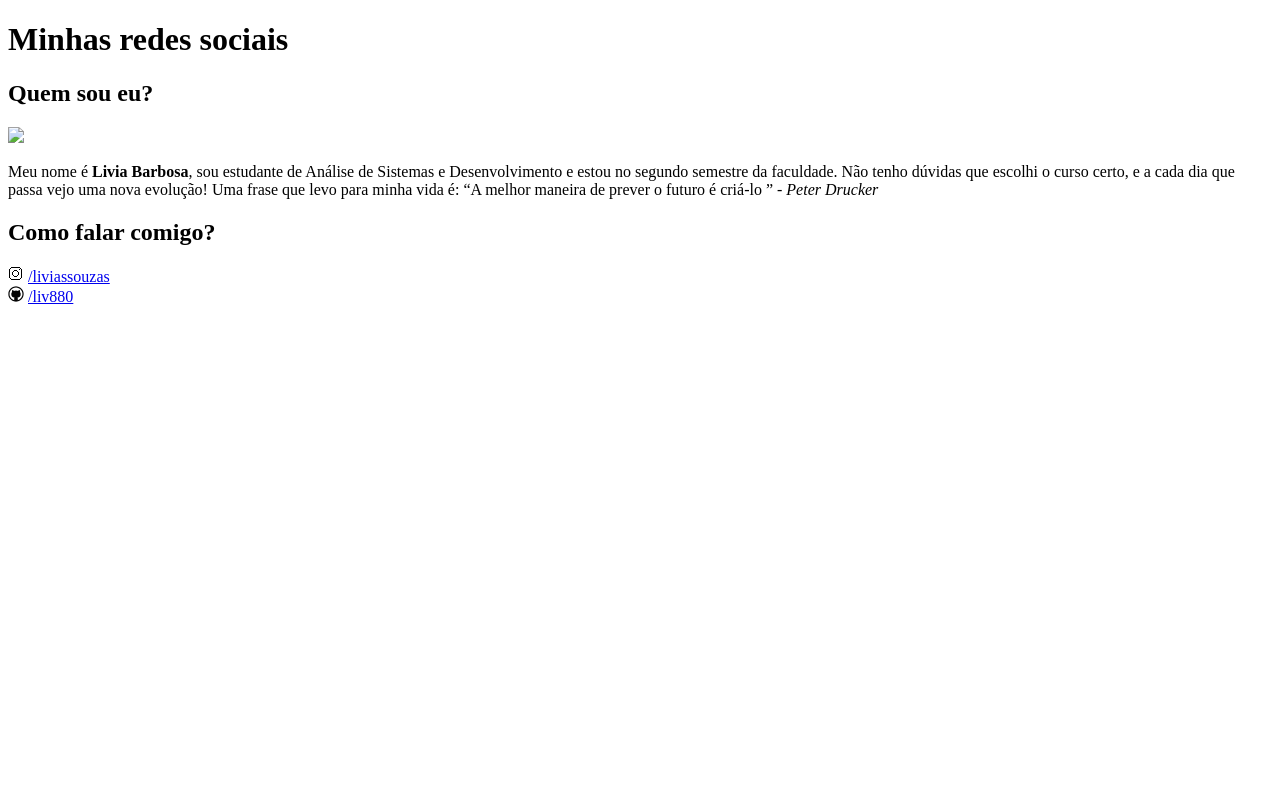
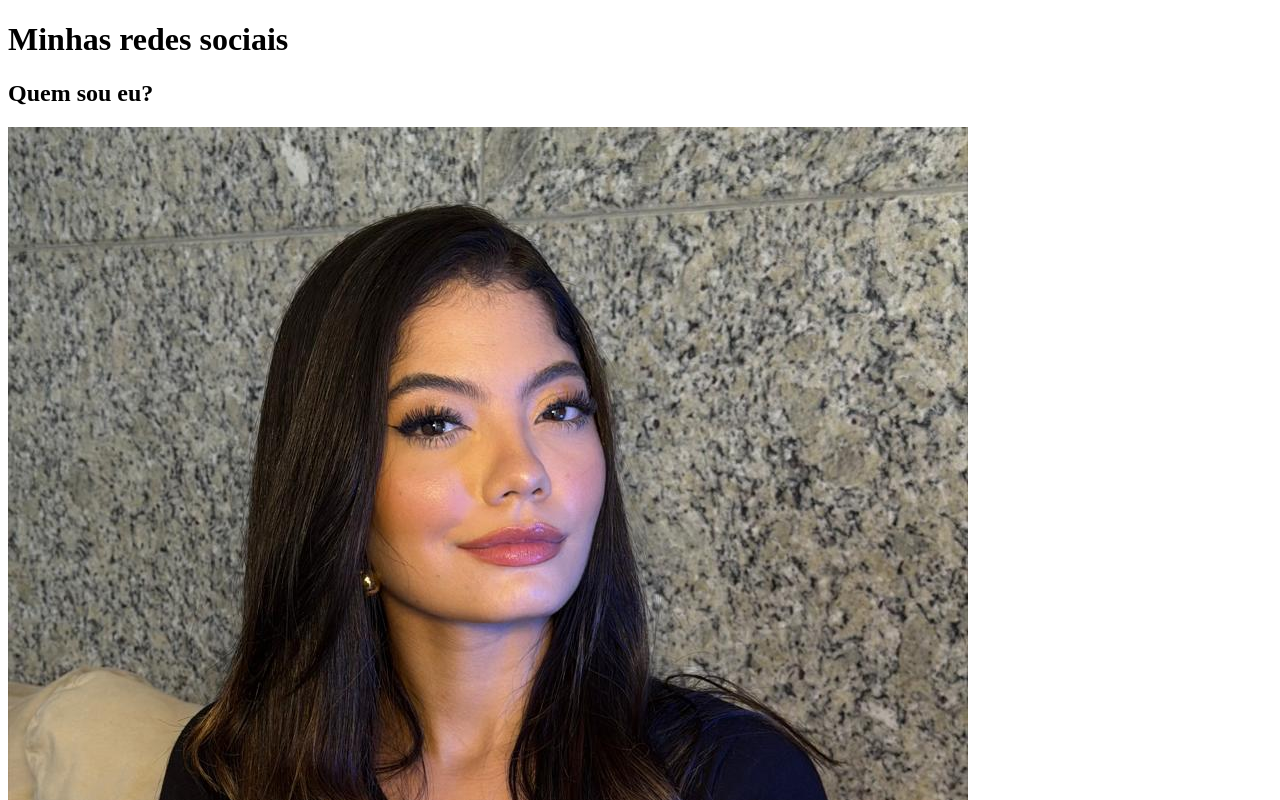
Before and after one commit to liv880/html-css, a plain HTML site: page index.html in a window 1280 px wide. Shown: the top 800 px of the page. Drawn offline with Linux system fonts and the light colour scheme; files whose address does not match are found by name.

Commit message:
atualizar a  img

```diff
--- a/index.html
+++ b/index.html
@@ -6,7 +6,7 @@
     <title>Minhas redes sociais</title>
     <h1>Minhas redes sociais</h1>
     <h2>Quem sou eu?</h2>
-    <img src="WhatsApp Image 2026-03-24 at 15.48.46.jpeg" alt=" ">
+    <img src="ex001/WhatsApp Image 2026-03-24 at 15.48.46.jpeg" alt=" ">
     <p>Meu nome é <strong>Livia Barbosa</strong>, sou estudante de Análise de Sistemas e Desenvolvimento e estou no segundo semestre da faculdade. Não tenho dúvidas que escolhi o curso certo, e a cada dia que passa vejo uma nova evolução! Uma frase que levo para minha vida é: &ldquo;A melhor maneira de prever o futuro é criá-lo &rdquo; - <cite>Peter Drucker</cite>
     </p>
     <h2>Como falar comigo?</h2>
```
Also changed, not shown: ex001/WhatsApp Image 2026-03-24 at 15.48.46.jpeg (added).
